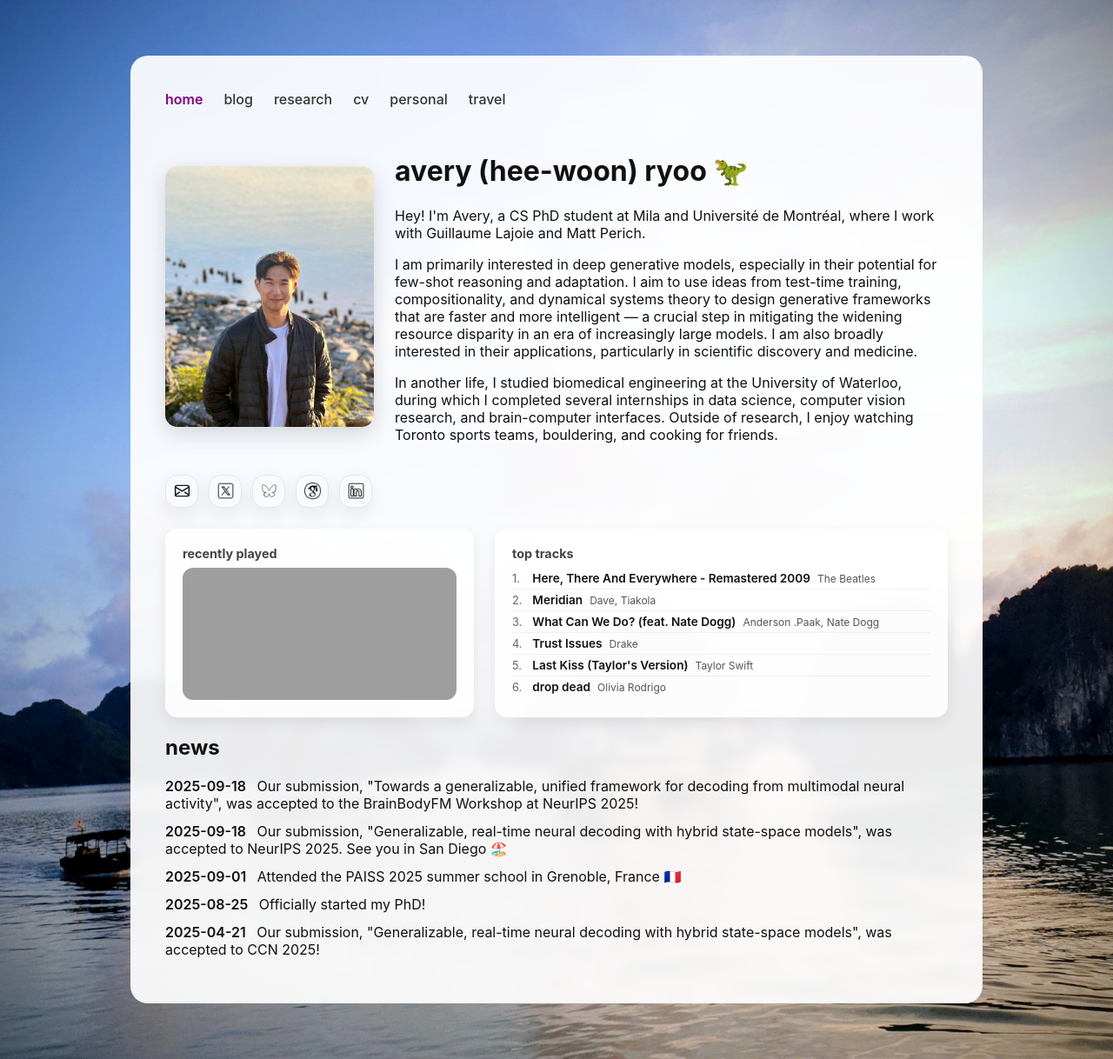
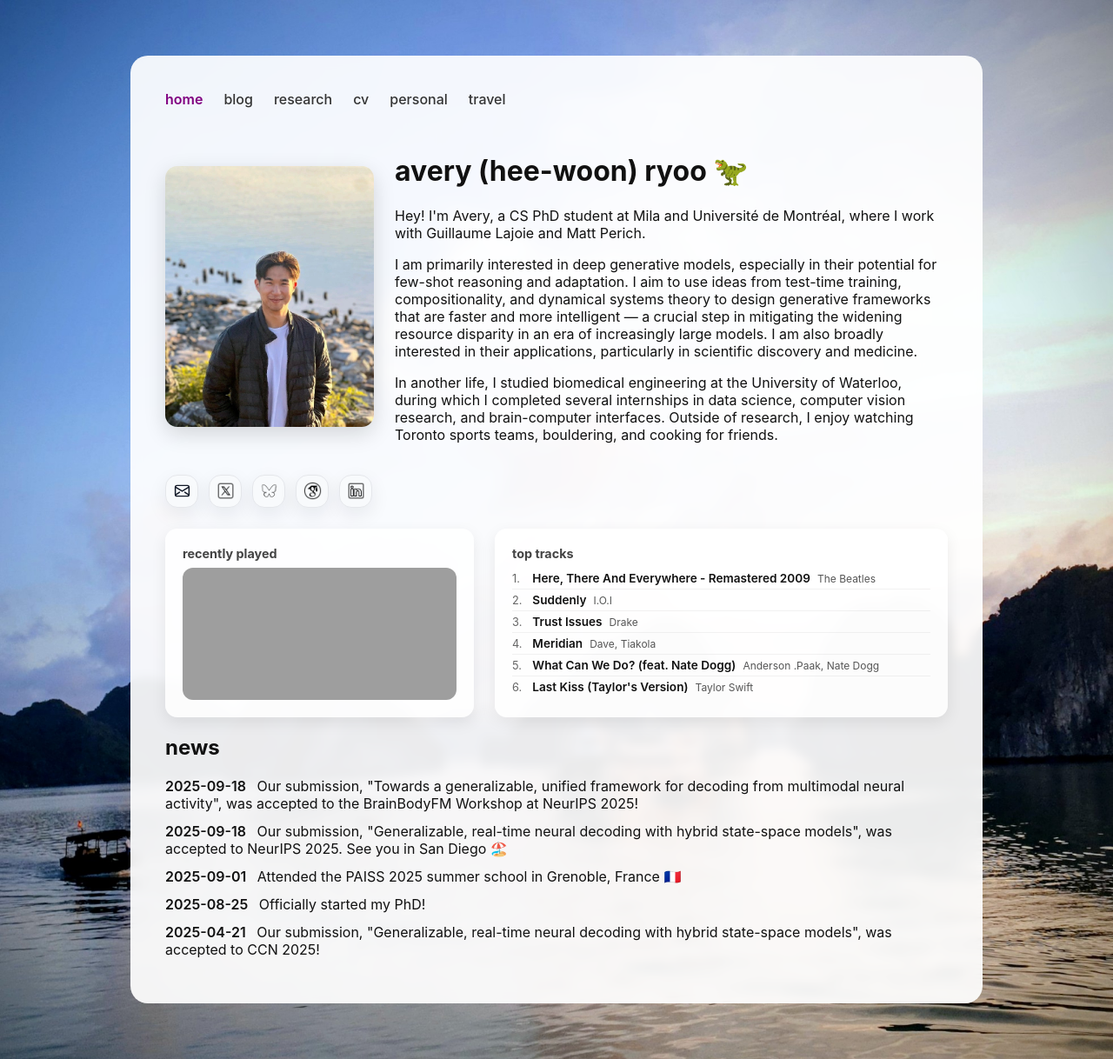
Before and after one commit to averyryoo/averyryoo.github.io, a Jekyll site: the page built from index.md, in a window 1280 px wide. Shown: the whole page at 87% size. Built offline with Jekyll 4.4.1, drawn with Linux system fonts in a browser that asks for light colours; grey boxes are pictures that could not be loaded.

Commit message:
chore: update spotify data

```diff
--- a/_data/spotify.yml
+++ b/_data/spotify.yml
@@ -9,19 +9,19 @@ top_tracks:
 - artist: The Beatles
   track: Here, There And Everywhere - Remastered 2009
   url: https://open.spotify.com/track/2B4Y9u4ERAFiMo13XPJyGP
+- artist: I.O.I
+  track: Suddenly
+  url: https://open.spotify.com/track/7u0yW2XPSJozIGdUSRET19
+- artist: Drake
+  track: Trust Issues
+  url: https://open.spotify.com/track/4Wjhj0WjkyECccfHVIgaTq
 - artist: Dave, Tiakola
   track: Meridian
   url: https://open.spotify.com/track/7uilb01TiHfrsk1HGCB98V
 - artist: Anderson .Paak, Nate Dogg
   track: What Can We Do? (feat. Nate Dogg)
   url: https://open.spotify.com/track/0kOxmoYqRXjAnc5ZfQ6TIs
-- artist: Drake
-  track: Trust Issues
-  url: https://open.spotify.com/track/4Wjhj0WjkyECccfHVIgaTq
 - artist: Taylor Swift
   track: Last Kiss (Taylor's Version)
   url: https://open.spotify.com/track/59KOoHFcw5XfICnO57holu
-- artist: Olivia Rodrigo
-  track: drop dead
-  url: https://open.spotify.com/track/7Hc6qcJG4NtyZgbNvQyd8U
-updated_at: 2026-06-03 00:09 UTC
+updated_at: 2026-06-03 05:24 UTC
```
